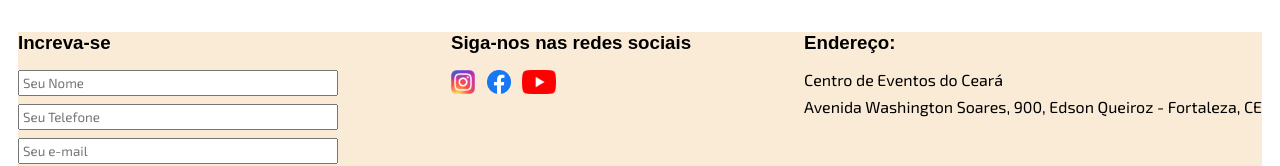
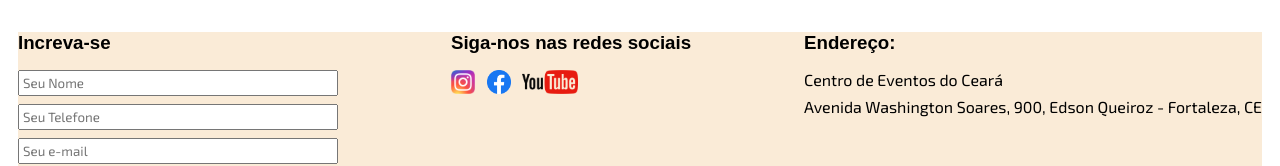
Before and after one commit to Haalper/Site-ProjetoEbac, a plain HTML site: page index.html in a window 1280 px wide. Shown: the part 506-672 px from the top of the page. Drawn offline with Linux system fonts and the light colour scheme; a web font is replaced by a local one.

Commit message:
Update index.html

```diff
--- a/index.html
+++ b/index.html
@@ -71,7 +71,7 @@
                     </li>
                     <li>
                         <a href="#" title="Visite nosso canal no Youtube">
-                    <img src="yyyyy.png" alt="Logo do YouTube">
+                    <img src="youtube.png" alt="Logo do YouTube">
                         </a>
                     </li>
                 </ul>
```
